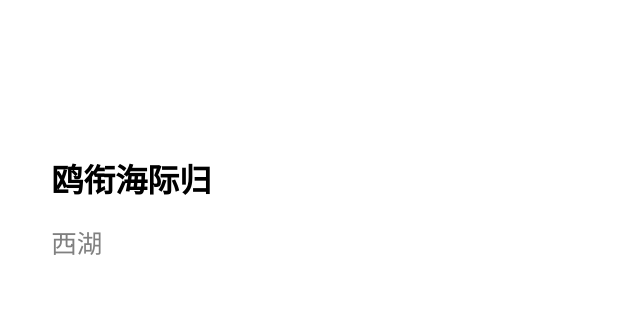
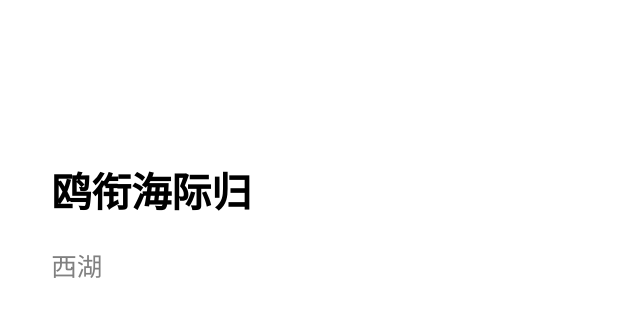
Before and after one commit to liushuaiiu/liushuaiiu.github.io, a Jekyll site: the page built from index.html, in a window 1280 px wide. Shown: the top 317 px of the page, without its empty margins (0-640 px from the left). Built offline with Jekyll 4.4.1, drawn with Linux system fonts in a browser that asks for light colours.

Commit message:
Update style.css

```diff
--- a/assets/css/style.css
+++ b/assets/css/style.css
@@ -13,7 +13,7 @@ header {
 
 h1 {
     font-family: 'Noto Sans SC', sans-serif; /* 继承之前设置的字体 */
-    font-size: clamp(24px, 2.5vw, 36px); /* 自适应字体大小 */
+    font-size: clamp(40px, 2.5vw, 60px); /* 自适应字体大小 */
 /*     margin-left: 4vw; /* 如果需要，也可以为标题设置左边距 */ */
 }
 
```
